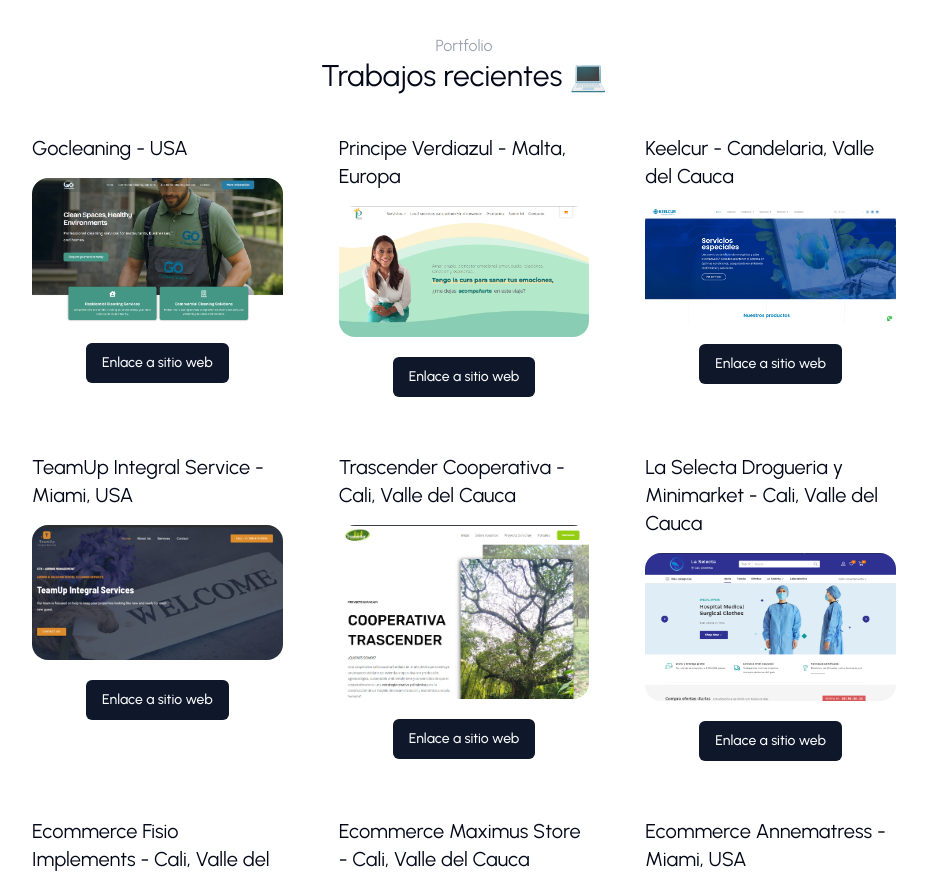
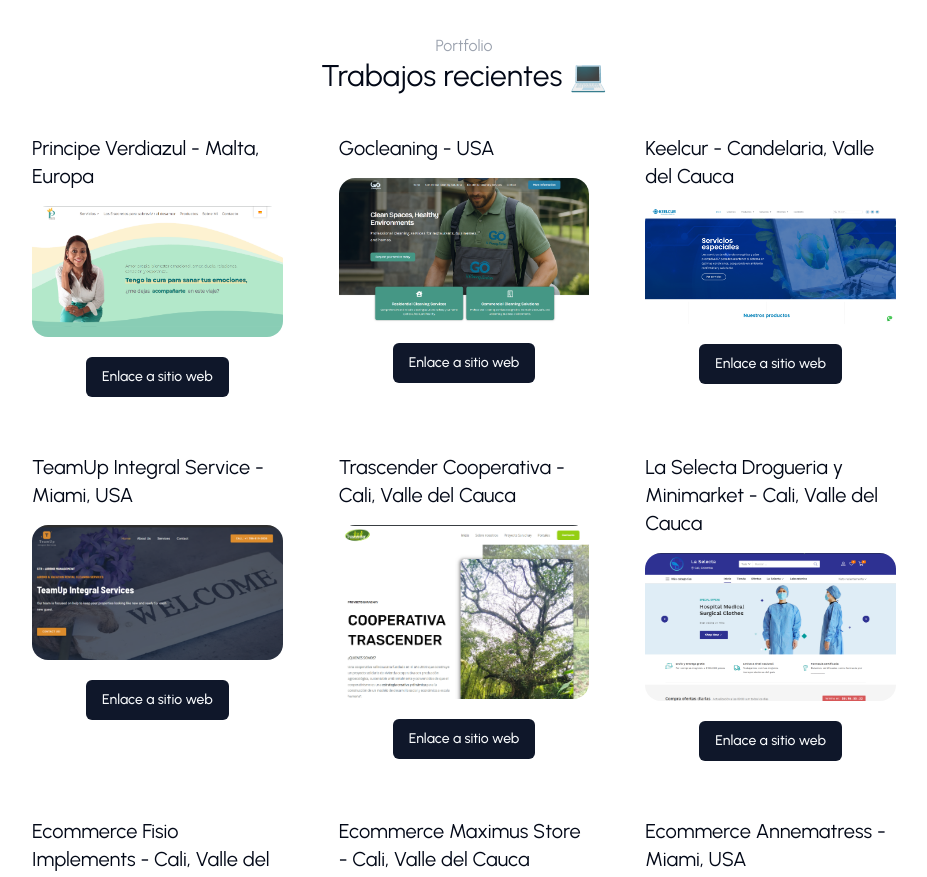
Before and after one commit to Jhondao/Jhonorozco.com, a Next.js app: page / in a window 1280 px wide. Shown: the part 3320-4197 px from the top of the page, without its empty margins (176-1103 px from the left). Built offline with nearby package versions, Linux system fonts and the light colour scheme.

Commit message:
Ajuste DATA

```diff
--- a/data.tsx
+++ b/data.tsx
@@ -234,7 +234,15 @@
 ];
 
 export const dataPortfolio = [
-     {
+
+    {
+        id: 2,
+        title: "Principe Verdiazul - Malta, Europa",
+        image: "/img-principe.png",
+        urlGithub: "#!",
+        urlDemo: "https://principeverdiazul.com/",
+    },
+    {
         id: 1,
         title: "Gocleaning - USA",
         image: "/img-gohcleaning.png",
@@ -242,13 +250,6 @@
         urlDemo: "https://gohcleaning.com/",
     },
     {
-        id: 2,
-        title: "Principe Verdiazul - Malta, Europa",
-        image: "/img-principe.png",
-        urlGithub: "#!",
-        urlDemo: "https://principeverdiazul.com/",
-    },
-      {
         id: 3,
         title: "Keelcur - Candelaria, Valle del Cauca",
         image: "/img-keelcur.png",
```
